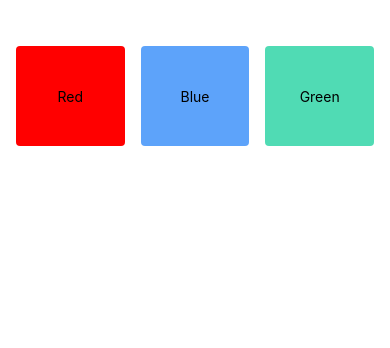
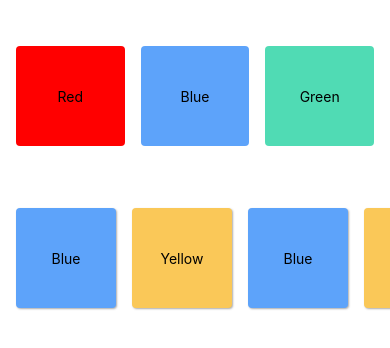
Before and after one commit to thegobindadas/learn-react-native-with-projects, a React Native app in the folder Styler02/: screen / in a window 390 px wide. Shown: the top 348 px of the page. Built offline with nearby package versions, Linux system fonts and the light colour scheme.

Commit message:
add ElevatedCards in Styles App

```diff
--- a/Styler02/App.tsx
+++ b/Styler02/App.tsx
@@ -16,6 +16,7 @@
     <SafeAreaView>
       <ScrollView>
         <FlatCards />
+        <ElevatedCards />
       </ScrollView>
     </SafeAreaView>
   )
--- /dev/null
+++ b/Styler02/components/ElevatedCards.tsx
@@ -0,0 +1,76 @@
+import React from 'react'
+import {
+    StyleSheet,
+    ScrollView,
+    Text,
+    View
+} from 'react-native'
+
+
+
+export default function ElevatedCards() {
+    return (
+        <View>
+            <Text style={styles.headingText}>Elevated Cards</Text>
+            <ScrollView
+             style={styles.container}
+             horizontal={true}
+             showsHorizontalScrollIndicator={false}
+             contentContainerStyle={{ paddingRight: 16 }}
+            >
+                <View style={[styles.Card, styles.cardElevated,  { backgroundColor: '#5DA3FA' }]}>
+                    <Text>Blue</Text>
+                </View>
+                <View style={[styles.Card, styles.cardElevated, { backgroundColor: '#FAC858' }]}>
+                    <Text>Yellow</Text>
+                </View>
+                <View style={[styles.Card, styles.cardElevated, { backgroundColor: '#5DA3FA' }]}>
+                    <Text>Blue</Text>
+                </View>
+                <View style={[styles.Card, styles.cardElevated, { backgroundColor: '#FAC858' }]}>
+                    <Text>Yellow</Text>
+                </View>
+                <View style={[styles.Card, styles.cardElevated,  { backgroundColor: '#5DA3FA' }]}>
+                    <Text>Blue</Text>
+                </View>
+                <View style={[styles.Card, styles.cardElevated, { backgroundColor: '#FAC858' }]}>
+                    <Text>Yellow</Text>
+                </View>
+            </ScrollView>
+        </View>
+    )
+}
+
+
+const styles = StyleSheet.create({
+    headingText: {
+        color: '#FFFFFF',
+        fontSize: 25,
+        fontWeight: 'bold',
+        paddingHorizontal: 10,
+    },
+    container: {
+        padding: 8,
+    },
+    Card: {
+        flex: 1,
+        width: 100,
+        height: 100,
+        justifyContent: 'center',
+        alignItems: 'center',
+        borderRadius: 4,
+        margin: 8,
+        marginRight: 8,
+    },
+    cardElevated: {
+        backgroundColor: '#CAD5E2',
+        elevation: 4,
+        shadowOffset: {
+            width: 1,
+            height:1
+        },
+        shadowColor: '#333',
+        shadowOpacity: 0.4,
+        shadowRadius: 2
+    }
+})
```
